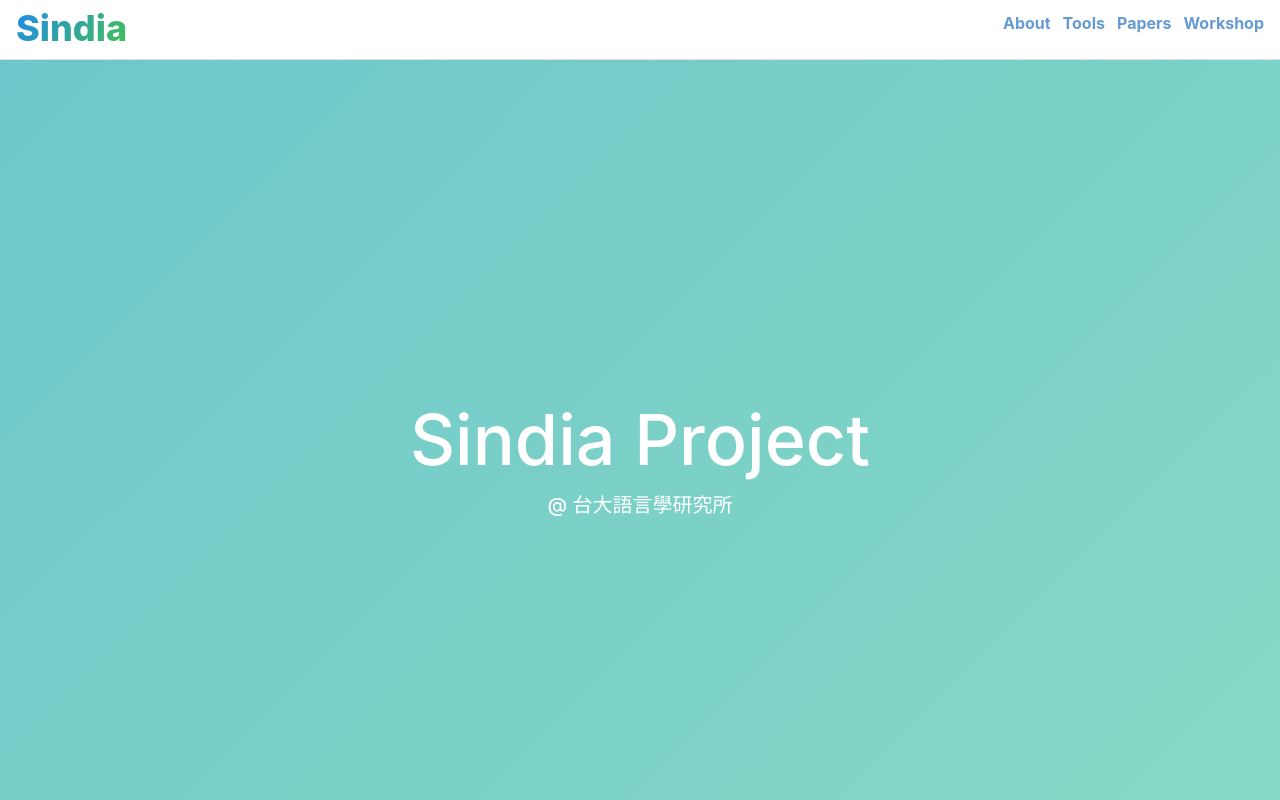
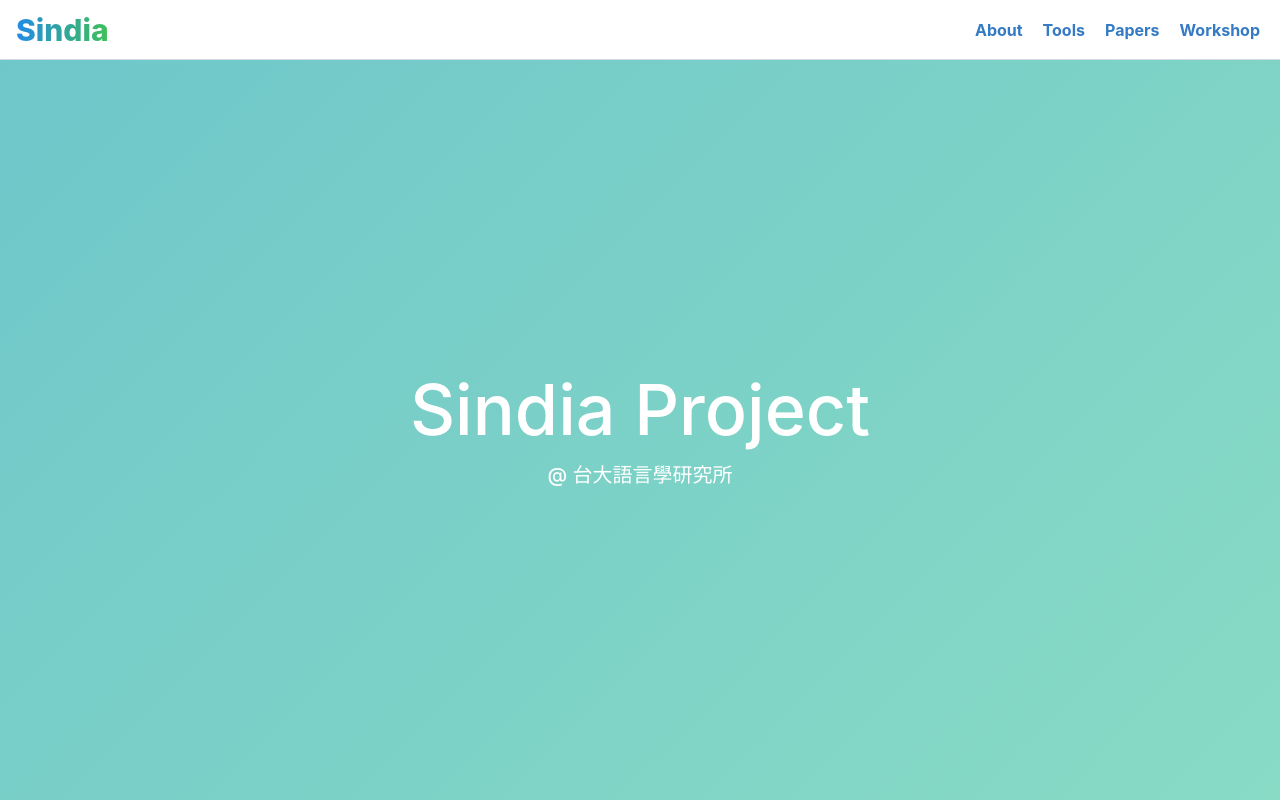
Before and after one commit to lopentu/sindia-site, a Next.js app: page / in a window 1280 px wide. Shown: the top 800 px of the page. Built offline with nearby package versions, Linux system fonts and the light colour scheme.

Commit message:
fix: NavLink vertical alignment

```diff
--- a/src/components/Header.tsx
+++ b/src/components/Header.tsx
@@ -3,53 +3,51 @@ import NavLink from "./NavLink";
 
 export default function Header({
   opened,
-  toggle,
+  toggle
 }: {
   opened: boolean;
   toggle: () => void;
 }) {
-
   const navLinks = [
     { href: "#about", key: "About" },
     { href: "#tools", key: "Tools" },
     { href: "#papers", key: "Papers" },
-    { href: "#workshop", key: "Workshop" },
+    { href: "#workshop", key: "Workshop" }
   ];
 
   return (
-    <Flex justify="space-between" mx={"md"}>
+    <Flex
+      component="header"
+      justify="space-between"
+      align="center"
+      mx="md"
+      mih={60}>
+      {/* Logo */}
+      <Flex align="center" gap="md">
+        <Text
+          size="30px"
+          fw={800}
+          variant="gradient"
+          gradient={{ from: "green", to: "blue", deg: 270 }}>
+          Sindia
+        </Text>
+      </Flex>
+
+      {/* NavLink (menu items) */}
+      <Flex gap="sm" visibleFrom="sm" align="center">
+        {navLinks.map((item) => (
+          <NavLink key={item.key} href={item.href} label={item.key} />
+        ))}
+      </Flex>
+
+      {/* Burger (mobile menu) */}
       <Burger
         opened={opened}
         onClick={toggle}
         hiddenFrom="sm"
         size="sm"
-        m={"sm"}
+        mr="sm"
       />
-      <Flex align="center" gap="md">
-        {/* <Anchor href="/" style={{ textDecoration: "none" }}>
-          <Image
-            h={60}
-            w={60}
-            src="/images/lope-logo.jpg"
-            alt="Logo"
-            style={{ cursor: "pointer" }}
-          />
-        </Anchor> */}
-        <Text
-          size="36px"
-          fw={800}
-          mt={10}
-          variant="gradient"
-          gradient={{ from: "green", to: "blue", deg: 301 }}
-        >
-          Sindia
-        </Text>
-      </Flex>
-      <Flex gap={"sm"} visibleFrom="sm">
-        {navLinks.map((item) => (
-          <NavLink key={item.key} href={item.href} label={item.key} />
-        ))}
-      </Flex>
     </Flex>
   );
 }
--- a/src/components/MainVisual.tsx
+++ b/src/components/MainVisual.tsx
@@ -7,15 +7,14 @@ export default function MainVisual() {
         backgroundImage:
           "linear-gradient(135deg, #B2F7EF, #7DE2D1, #6EC6CA, #A0EEC0)",
         backgroundSize: "600% 600%",
-        minHeight: "100vh",
+        minHeight: "calc(100vh - 60px)",
         boxSizing: "border-box",
         display: "flex",
         justifyContent: "center",
         alignItems: "center",
         overflowX: "hidden",
-        animation: "gradient 4s ease-in-out infinite",
-      }}
-    >
+        animation: "gradient 4s ease-in-out infinite"
+      }}>
       <style>
         {`
         @keyframes gradient {
@@ -43,8 +42,7 @@ export default function MainVisual() {
           <Text
             size="20px"
             fw={500}
-            style={{ marginBottom: "20px", color: "white" }}
-          >
+            style={{ marginBottom: "20px", color: "white" }}>
             @ 台大語言學研究所
           </Text>
         </Center>
--- a/src/components/NavLink.tsx
+++ b/src/components/NavLink.tsx
@@ -1,4 +1,4 @@
-import { UnstyledButton, Anchor } from "@mantine/core";
+import { UnstyledButton } from "@mantine/core";
 
 interface NavLinkProps {
   href: string;
@@ -7,10 +7,28 @@ interface NavLinkProps {
 
 export default function NavLink({ href, label }: NavLinkProps) {
   return (
-    <UnstyledButton>
-      <Anchor fw={700} href={href} c="#659AD2">
-        {label}
-      </Anchor>
+    <UnstyledButton
+      component="a"
+      href={href}
+      style={(theme) => ({
+        padding: "0px 4px",
+        borderRadius: theme.radius.lg,
+        fontWeight: 700,
+        fontSize: theme.fontSizes.md,
+        color: "#357ac4ff",
+        display: "inline-flex",
+        alignItems: "center",
+        justifyContent: "center",
+        textDecoration: "none",
+        transition: "background-color 120ms ease, transform 80ms ease",
+        cursor: "pointer",
+        // simple hover effect
+        "&:hover": {
+          backgroundColor: theme.colors.gray[0],
+          transform: "translateY(-1px)"
+        }
+      })}>
+      {label}
     </UnstyledButton>
   );
 }
--- a/src/pages/_app.tsx
+++ b/src/pages/_app.tsx
@@ -5,7 +5,7 @@ import {
   Text,
   AppShell,
   MantineProvider,
-  ColorSchemeScript,
+  ColorSchemeScript
 } from "@mantine/core";
 import { useDisclosure } from "@mantine/hooks";
 import type { AppProps } from "next/app";
@@ -14,10 +14,10 @@ import Footer from "@/components/Footer";
 // import I18nProvider from "@/components/I18nProvider";
 
 const menuItems = [
-  { label: "最新", href: "/" },
-  { label: "關於", href: "#services" },
-  { label: "資源", href: "#news" },
-  { label: "会社情報", href: "#companyInfo" },
+  { label: "About", href: "#about" },
+  { label: "Tools", href: "#tools" },
+  { label: "Paper", href: "#papers" },
+  { label: "Workshop", href: "#workshop" }
 ];
 
 export default function MyApp({ Component, pageProps }: AppProps) {
@@ -29,34 +29,45 @@ export default function MyApp({ Component, pageProps }: AppProps) {
       <MantineProvider>
         <AppShell
           header={{ height: 60 }}
-            navbar={{
+          aside={{
             width: 300,
             breakpoint: "sm",
-              collapsed: { desktop: true, mobile: !opened },
+            collapsed: { desktop: true, mobile: !opened }
           }}
-          >
+          styles={{
+            header: {
+              backdropFilter: "blur(10px)",
+              WebkitBackdropFilter: "blur(10px)",
+              backgroundColor: "rgba(255, 255, 255, 0.7)",
+              borderBottom: "1px solid rgba(148, 163, 184, 0.4)"
+            },
+            aside: {
+              backdropFilter: "blur(10px)",
+              WebkitBackdropFilter: "blur(10px)",
+              backgroundColor: "rgba(255, 255, 255, 0.5)"
+            }
+          }}>
           <AppShell.Header>
             <Header opened={opened} toggle={toggle} />
           </AppShell.Header>
 
-            <AppShell.Navbar
+          <AppShell.Aside
             py="md"
             px={4}
             style={{
-                backgroundColor: "rgba(255, 255, 255, 0.7)",
-                backdropFilter: "blur(10px)",
-              }}
-            >
+              backgroundColor: "rgba(255, 255, 255, 0.5)",
+              backdropFilter: "blur(10px)"
+            }}>
             <Stack align="center" justify="space-between" gap="xl">
               {menuItems.map((item, index) => (
                 <Anchor key={index} href={item.href} onClick={() => toggle()}>
-                    <Text size="lg" fw={700} c={"#659AD2"}>
+                  <Text size="lg" fw={700} c="#659AD2">
                     {item.label}
                   </Text>
                 </Anchor>
               ))}
             </Stack>
-            </AppShell.Navbar>
+          </AppShell.Aside>
 
           <AppShell.Main>
             <Component {...pageProps} />
```
Lines whose indentation alone changed are shown as unchanged.
